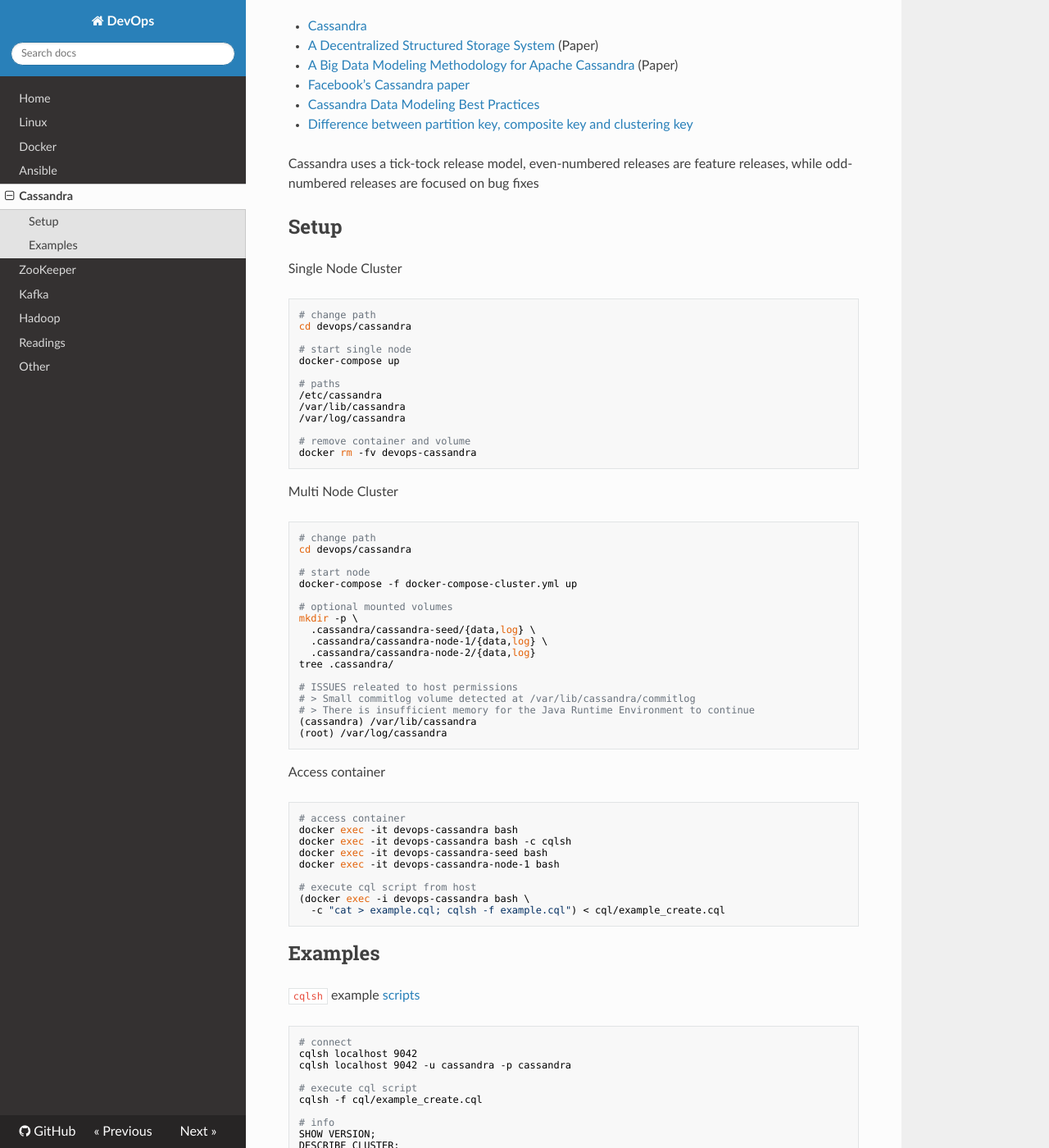
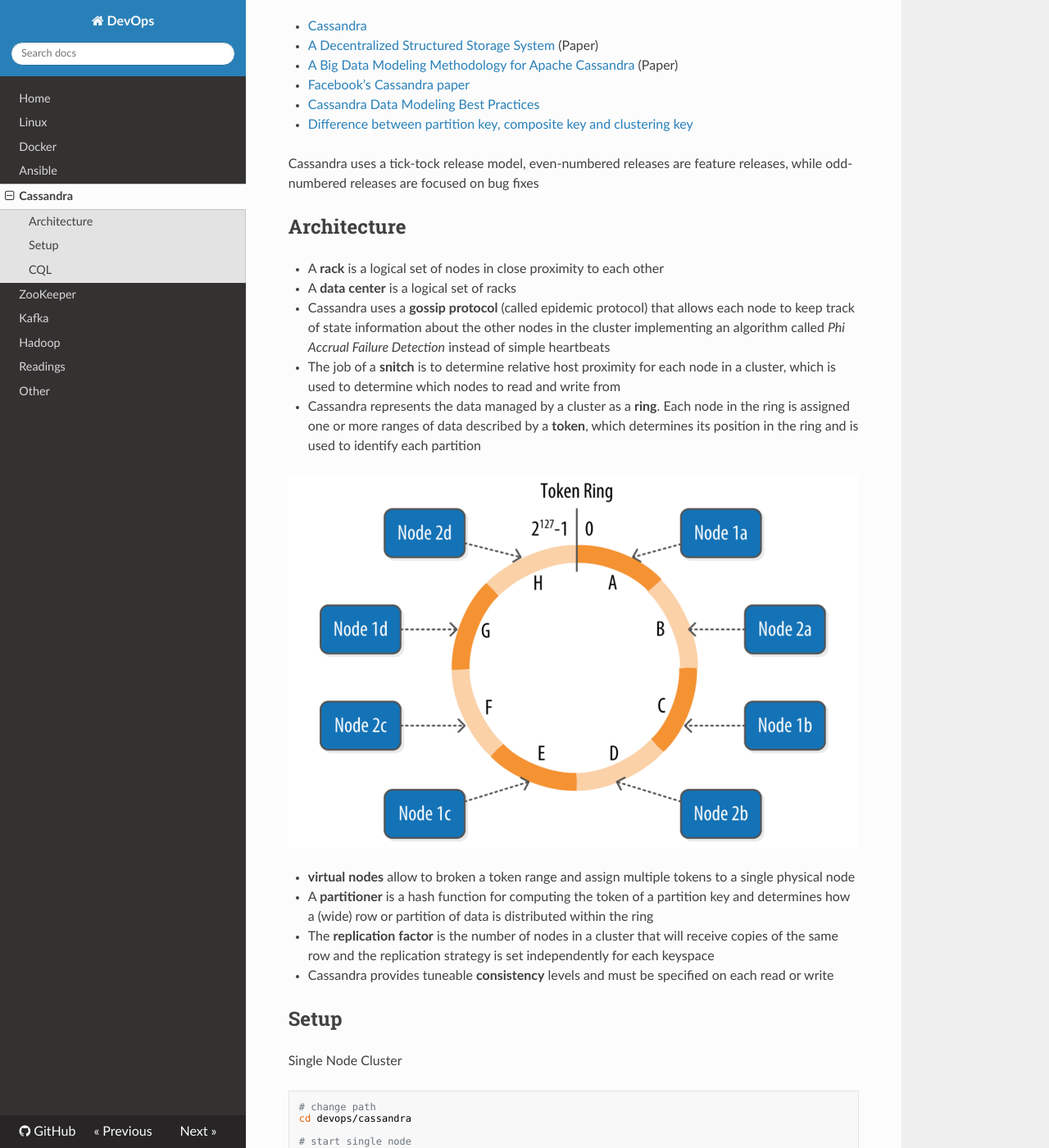
Before and after one commit to niqdev/devops, an MkDocs documentation site: the page built from docs/cassandra.md, in a window 1280 px wide and 1400 px high, scrolled down 260 px. Shown: the whole window at 82% size. Built offline with MkDocs 1.6.1, drawn with Linux system fonts in a browser that asks for light colours; nearby versions of some CDN libraries; old or Windows-style settings are respelled for this version of MkDocs.

Commit message:
doc: update cassandra

````diff
--- a/docs/cassandra.md
+++ b/docs/cassandra.md
@@ -19,6 +19,28 @@ Useful documentation
 <!-- * [Cassandra Modeling Kata](https://github.com/allegro/cassandra-modeling-kata) -->
 
 Cassandra uses a tick-tock release model, even-numbered releases are feature releases, while odd-numbered releases are focused on bug fixes
+
+## Architecture
+
+* A **rack** is a logical set of nodes in close proximity to each other
+
+* A **data center** is a logical set of racks
+
+* Cassandra uses a **gossip protocol** (called epidemic protocol) that allows each node to keep track of state information about the other nodes in the cluster implementing an algorithm called *Phi Accrual Failure Detection* instead of simple heartbeats
+
+* The job of a **snitch** is to determine relative host proximity for each node in a cluster, which is used to determine which nodes to read and write from
+
+* Cassandra represents the data managed by a cluster as a **ring**. Each node in the ring is assigned one or more ranges of data described by a **token**, which determines its position in the ring and is used to identify each partition
+
+![token-ring](img/cassandra-token-ring.png)
+
+* **virtual nodes** allow to broken a token range and assign multiple tokens to a single physical node
+
+* A **partitioner** is a hash function for computing the token of a partition key and determines how a (wide) row or partition of data is distributed within the ring
+
+* The **replication factor** is the number of nodes in a cluster that will receive copies of the same row and the replication strategy is set independently for each keyspace
+
+* Cassandra provides tuneable **consistency** levels and must be specified on each read or write
 
 ## Setup
 
@@ -74,9 +96,9 @@ docker exec -it devops-cassandra-node-1 bash
   -c "cat > example.cql; cqlsh -f example.cql") < cql/example_create.cql
 ```
 
-## Examples
+## CQL
 
-`cqlsh` example [scripts](https://github.com/niqdev/devops/tree/master/cassandra/cql)
+`cqlsh` script [examples](https://github.com/niqdev/devops/tree/master/cassandra/cql)
 
 ```bash
 # connect
````
Also changed, not shown: docs/img/cassandra-token-ring.png (added).
